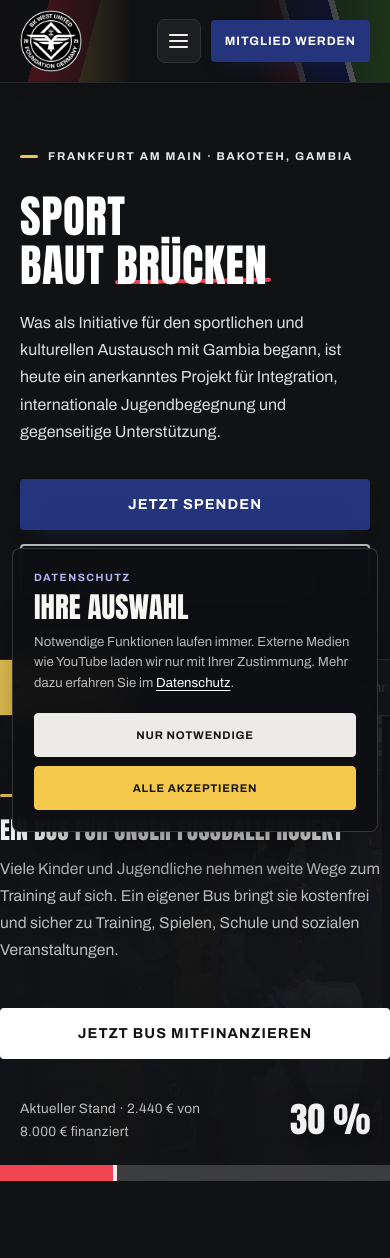
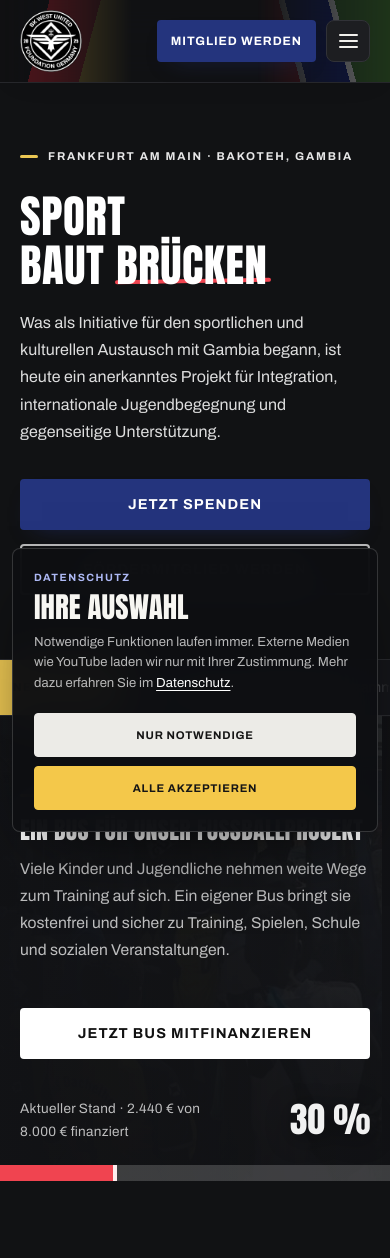
Before and after one commit to DefectDyson/BK_West_Foundation_Website, a PHP site: page / in a window 390 px wide. Shown: the top 1258 px of the page. Run offline with PHP 8.4, Linux system fonts and the light colour scheme.

Commit message:
Kopfzeile tauschen und Kampagnen-Button einpassen (nur Telefon)
Im Kopf stehen Button und Menueknopf vertauscht: der Button zuerst, der
Menueknopf aussen am Rand. Der Menueknopf uebernimmt die Hoehe der Zeile und
ist damit genauso hoch wie der Button daneben, statt 2 bis 4 Pixel hoeher.

"Jetzt Bus mitfinanzieren" lief randlos ueber die volle Breite, weil
.appeal-in mit padding:40px 0 die seitliche Einrueckung von .wrap geloescht
hat. Der Button ist jetzt genauso breit wie die Buttons im Hero.

Ab 980px (Startseite) beziehungsweise 900px (Unterseiten) unveraendert.

```diff
--- a/index.html
+++ b/index.html
@@ -519,7 +519,12 @@ body{font-size:16px;line-height:1.72;letter-spacing:.003em;}
   .campaign-photo{width:100%;opacity:.42;}
   .appeal::before{background:linear-gradient(90deg,rgba(17,18,21,.97),rgba(17,18,21,.7)),
     linear-gradient(0deg,rgba(17,18,21,.85),transparent);}
-  .appeal-in{padding-bottom:38px;}
+  /* .appeal-in setzt weiter oben padding:40px 0 — die Kurzform loescht die
+     seitliche Einrueckung, die .wrap auf demselben Element vorgibt. Auf dem
+     Desktop faellt das nicht auf, weil die Spalte ohnehin eingerueckt sitzt;
+     auf dem Telefon lief der Block randlos, und der Button war dadurch
+     breiter als die Buttons im Hero. Hier die Einrueckung zurueckholen. */
+  .appeal-in{padding-bottom:38px;padding-left:var(--gut);padding-right:var(--gut);}
   .appeal-copy{margin-left:0;}
   .campaign-meta{flex-direction:row;}
   .campaign-meta p{width:auto;margin:0;flex:1 1 auto;}
@@ -595,8 +600,17 @@ body{font-size:16px;line-height:1.72;letter-spacing:.003em;}
   .site-head{overflow:visible}
   .head-in{height:auto;min-height:62px;padding-top:10px;padding-bottom:10px;}
   .head-nav{margin-left:auto;gap:10px;}
+  /* Getauschte Reihenfolge: erst der Button, der Menueknopf aussen am Rand.
+     Nur die Darstellung dreht sich — im Dokument bleibt die Reihenfolge
+     gleich, damit Tastatur und Screenreader unveraendert vorgehen. */
+  .head-nav .btn{order:1}
+  .nav-toggle{order:2}
+  /* align-self:stretch statt fester Hoehe: der Knopf uebernimmt die Hoehe der
+     Zeile, die der Button daneben vorgibt — beide bleiben damit gleich hoch,
+     auch wenn sich die Buttonhoehe je Breite aendert. */
   .nav-toggle{display:inline-flex;align-items:center;justify-content:center;
-    width:44px;height:44px;padding:0;border:1px solid var(--line);border-radius:8px;
+    width:44px;align-self:stretch;min-height:42px;
+    padding:0;border:1px solid var(--line);border-radius:8px;
     background:var(--card);color:var(--ink);cursor:pointer;}
   .nav-toggle:focus-visible{outline:3px solid var(--yellow);outline-offset:2px}
   /* Die drei Striche: der mittlere ist das span, die aeusseren sind seine
```
Also changed, not shown: site-pages.css (+9 -1 lines).
